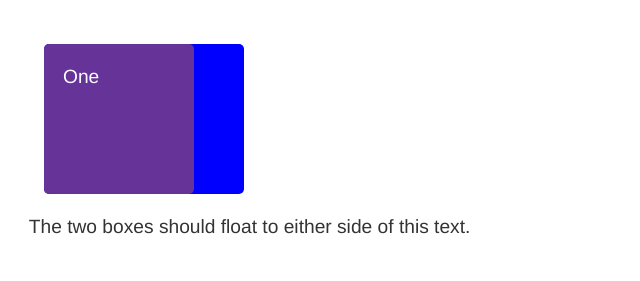
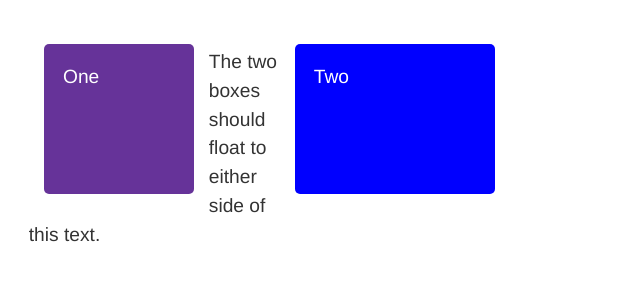
Before and after one commit to Davidb-2107/CSS-Learning-Layouts-Floats, a plain HTML site: page MDN - Simple float example/MDN - Test your skills - Floats/Task 1/index.html in a window 1280 px wide. Shown: the whole page, without its empty margins (0-640 px from the left). Drawn offline with Linux system fonts and the light colour scheme.

Commit message:
floated div.float2

```diff
--- a/MDN - Simple float example/MDN - Test your skills - Floats/Task 1/style.css
+++ b/MDN - Simple float example/MDN - Test your skills - Floats/Task 1/style.css
@@ -32,5 +32,5 @@ body {
   .float2 {
     background-color: blue;
     width: 200px;
-    /* float: right; */
+    float: right;
   }
```
